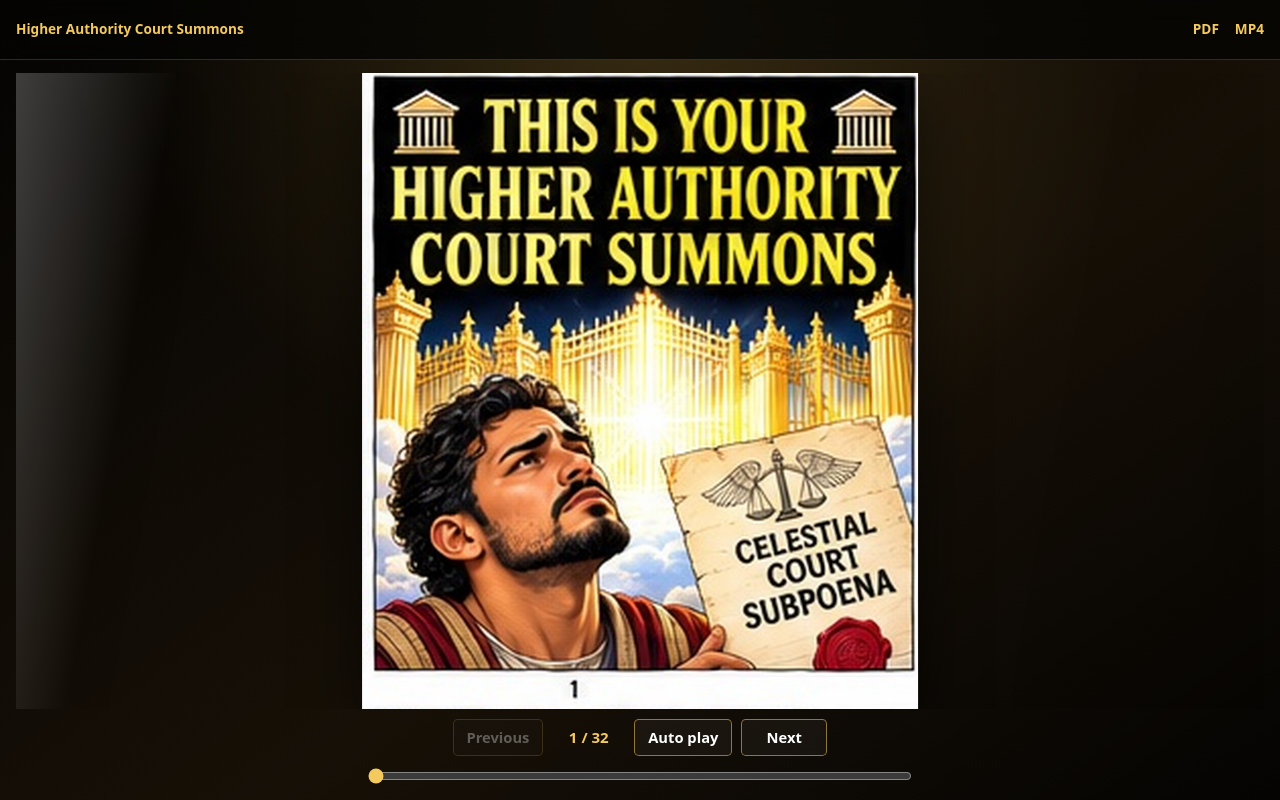
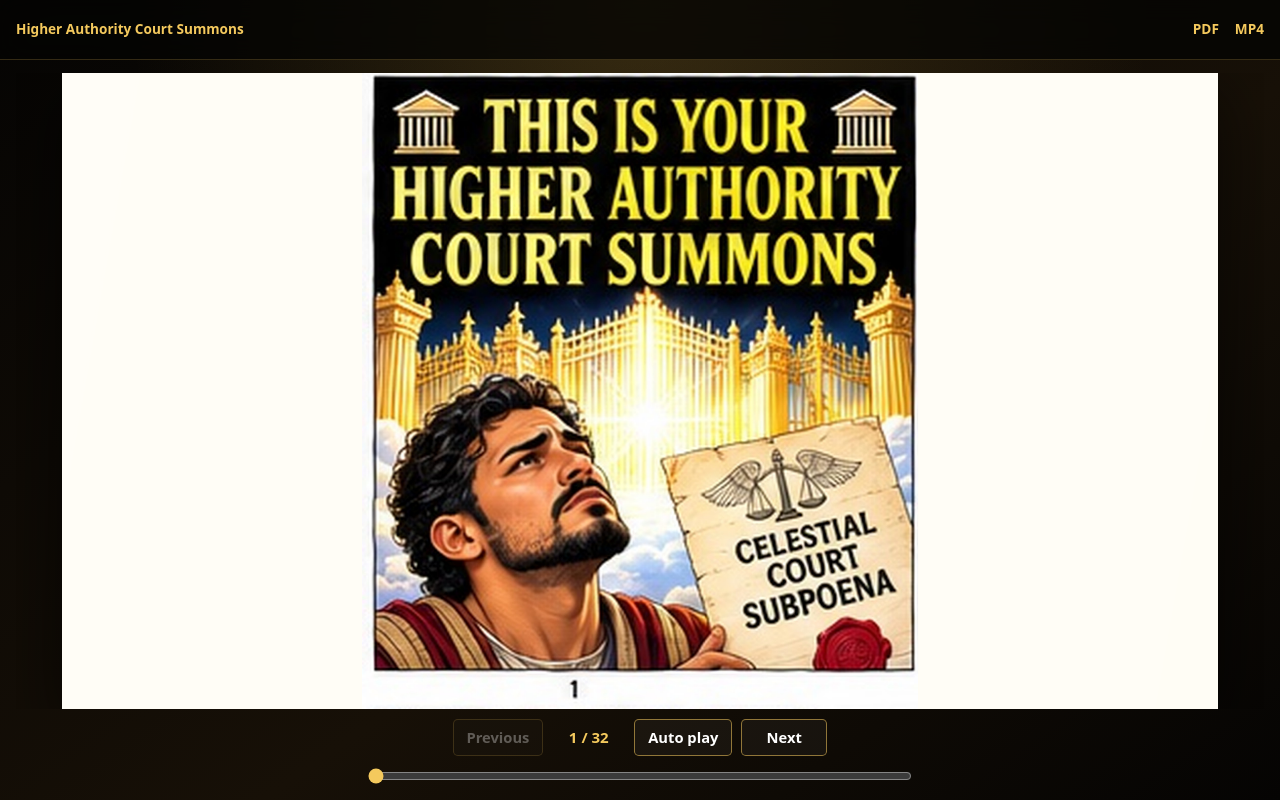
Before and after one commit to crobertking007-bit/VOT-Digital-Tracts, a plain HTML site: page reader.html in a window 1280 px wide. Drawn offline with Linux system fonts and the light colour scheme.

Commit message:
Use 5 by 2.75 landscape flipbook pages

```diff
--- a/reader.html
+++ b/reader.html
@@ -6,6 +6,28 @@
   <meta name="theme-color" content="#090704">
   <title>Read — Higher Authority Court Summons</title>
   <link rel="stylesheet" href="styles.css?v=page-fit-1">
+  <style>
+    .reader-shell { height: calc(100dvh - 3.75rem); }
+    .book-stage { container-type: size; }
+    .book-stage .book {
+      position: absolute;
+      inset: 0;
+      margin: auto;
+      width: min(100cqw, 181.8181818cqh);
+      height: auto;
+      aspect-ratio: 20 / 11;
+      background: var(--paper);
+    }
+    .book .page-image { animation: none; object-fit: contain; }
+    .book:has(.turn-next) {
+      transform-origin: left center;
+      animation: turnNext .48s cubic-bezier(.55,.02,.35,1);
+    }
+    .book:has(.turn-previous) {
+      transform-origin: right center;
+      animation: turnPrevious .48s cubic-bezier(.55,.02,.35,1);
+    }
+  </style>
 </head>
 <body class="reader-page">
   <header class="reader-header">
```
